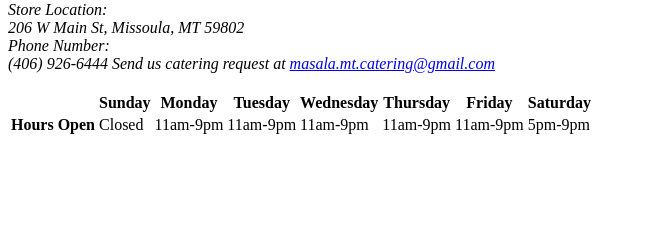
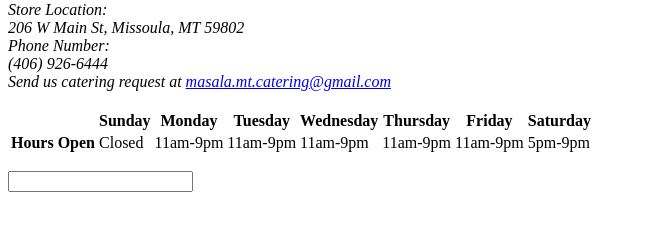
Before and after one commit to Kannondavis/web-dev-hw, a plain HTML site: page assignment_5/index.html in a window 1280 px wide. Shown: the part 79-310 px from the top of the page, without its empty margins (0-646 px from the left). Drawn offline with Linux system fonts and the light colour scheme.

Commit message:
Update index.html

```diff
--- a/assignment_5/index.html
+++ b/assignment_5/index.html
@@ -10,7 +10,7 @@
       Store Location: <br>
       206 W Main St, Missoula, MT 59802 <br>
       Phone Number: <br>
-      (406) 926-6444
+      (406) 926-6444 <br>
       Send us catering request at <a href="<a href="mailto:masala.mt.catering@gmail.com subject=catering">
        masala.mt.catering@gmail.com</a> <br> <br>
     </address>
@@ -36,5 +36,9 @@
       </tr>
 
     </table>
+
+    <form class="forms" action="index.html" method="post">
+      <p><input type="text" name="name" id="requestee name"></p>
+    </form>
   </body>
 </html>
```
